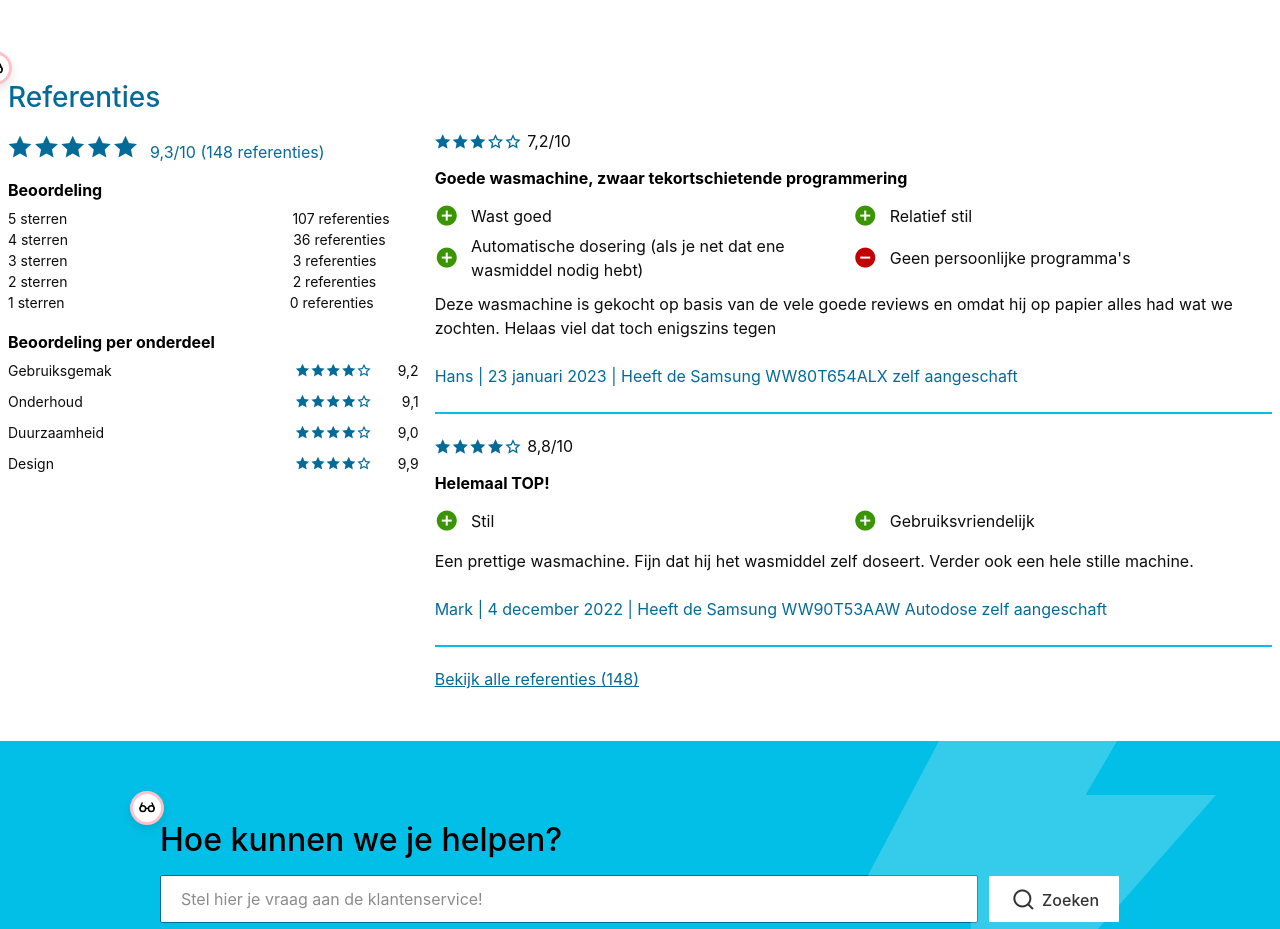
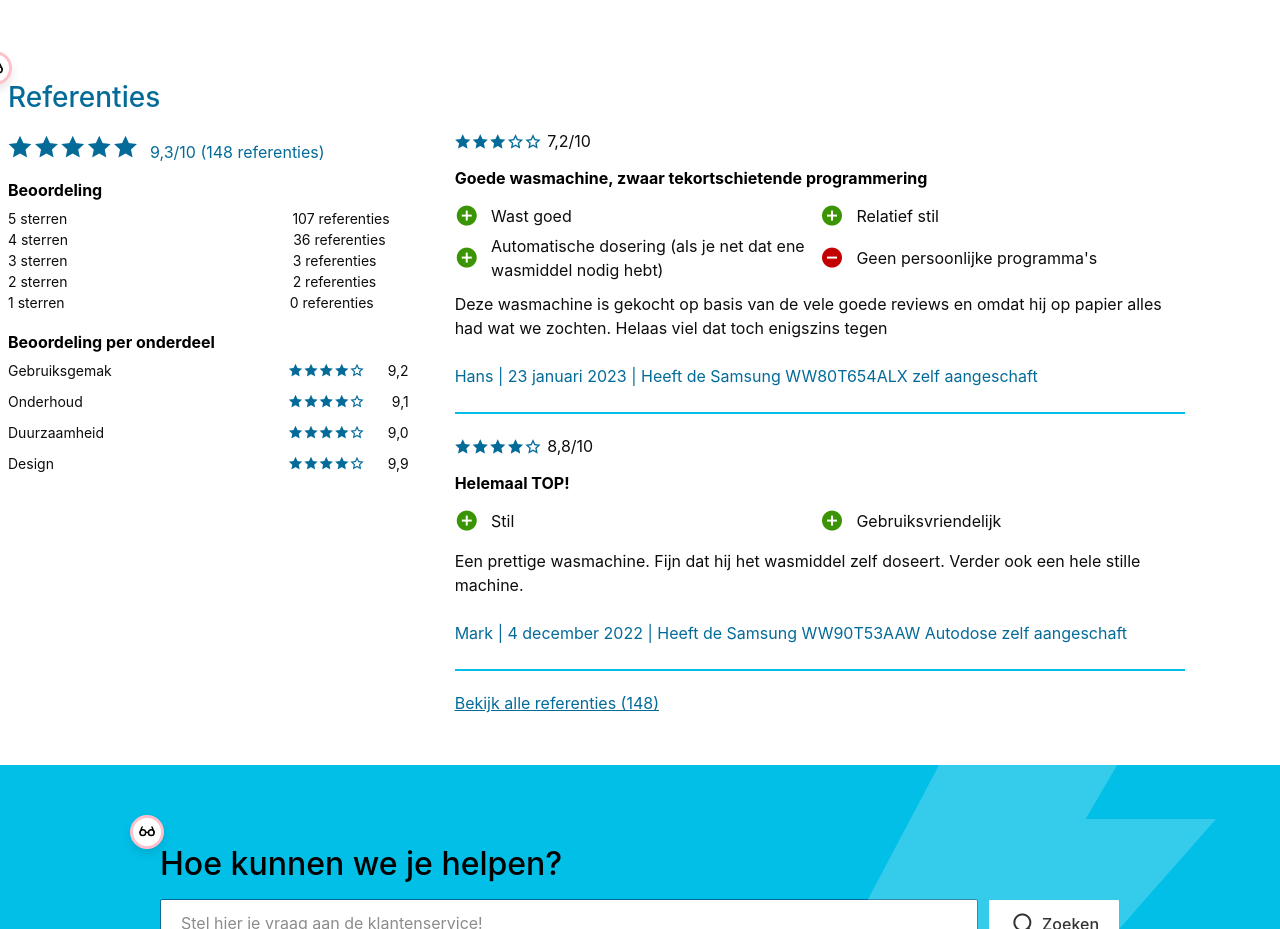
Before and after one commit to basdebruin/senioren-webshop, a SvelteKit app: page /products/wasmachines/samsung in a window 1280 px wide. Shown: the part 1220-2149 px from the top of the page. Built offline with nearby package versions, Linux system fonts and the light colour scheme.

Commit message:
styling reviews

```diff
--- a/src/routes/products/wasmachines/samsung/Reviews.svelte
+++ b/src/routes/products/wasmachines/samsung/Reviews.svelte
@@ -50,7 +50,7 @@
 
     </div>
 
-    <div class="column col-8 list">
+    <div class="column col-7 list">
         <div><Stars stars={3}/> 7,2/10 </div>
         <h5 class="h6">Goede wasmachine, zwaar tekortschietende programmering</h5>
         <div class="points">
@@ -80,6 +80,10 @@
 </div>
 
 <style lang="scss">
+
+    .columns {
+        gap: 1rem;
+    }
 
     .total {
         color: var(--primary-color);
@@ -113,6 +117,8 @@
         display: flex;
         width: 100%;
         justify-content: space-between;
+
+        padding-right: .5rem;
 
         font-size: .7rem;
 
```
